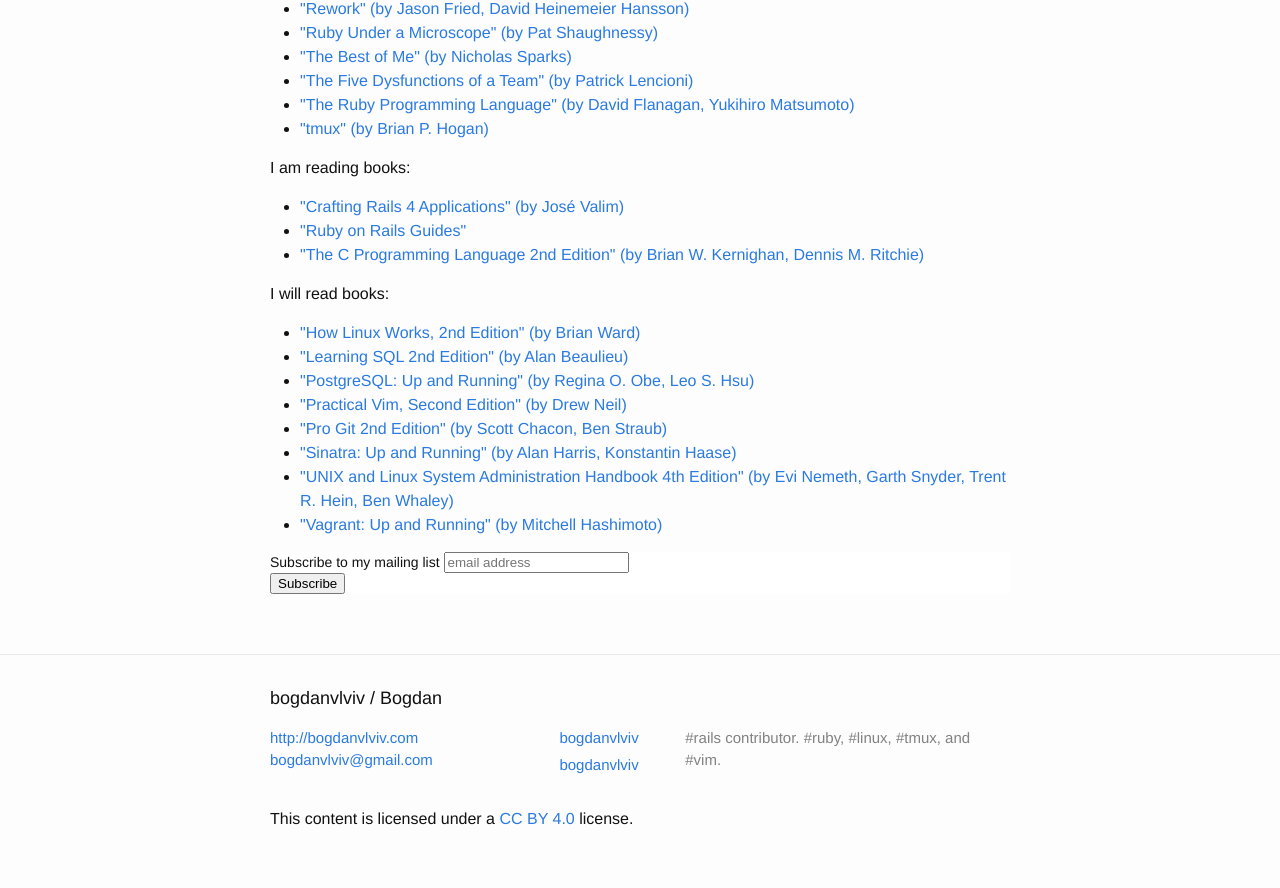
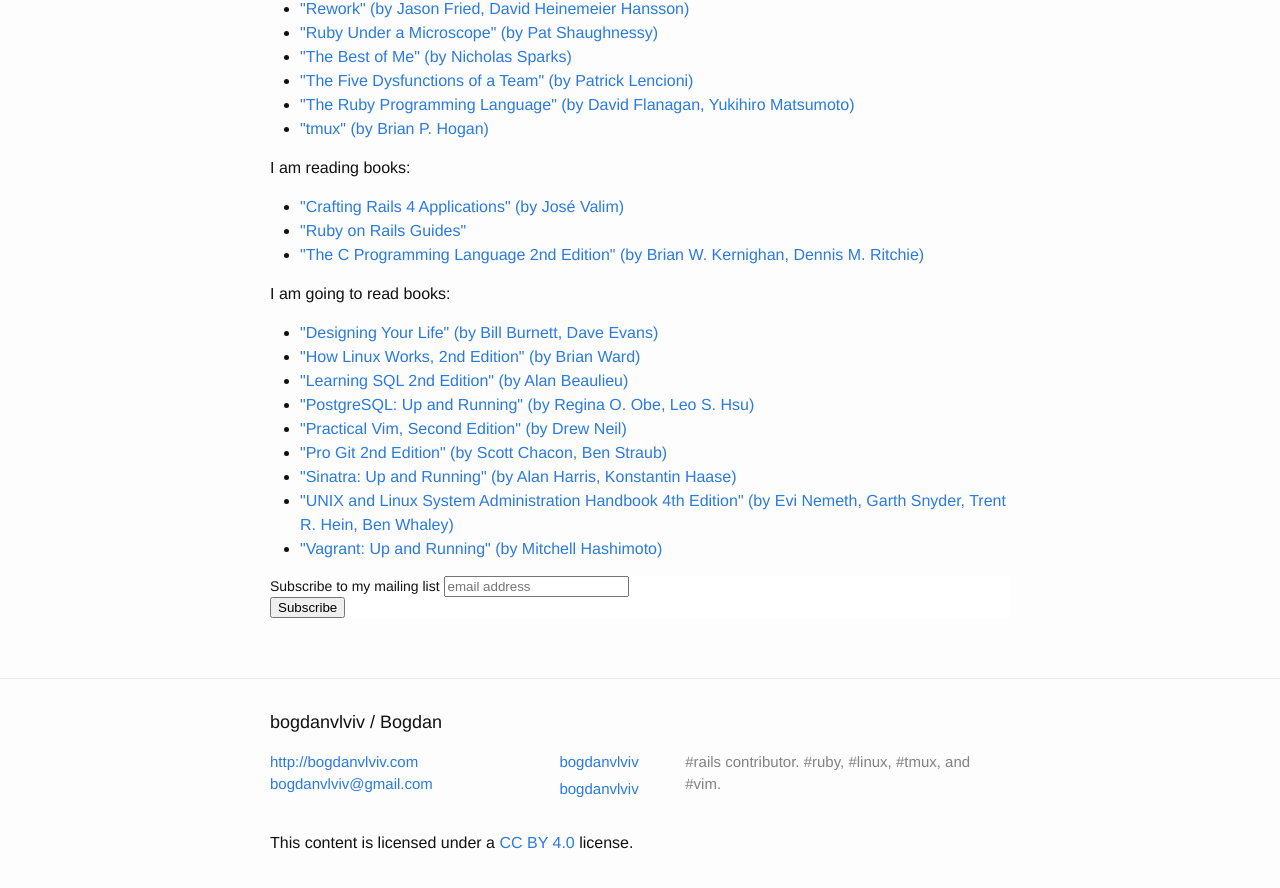
Before and after one commit to crowdpro3/bogdanvlviv.github.io, a Jekyll site: the page built from about.html, in a window 1280 px wide and 900 px high, scrolled down 634 px. Shown: the top 888 px of the window. Built offline with Jekyll 4.4.1, drawn with Linux system fonts in a browser that asks for light colours; comment, search, counter and statistics services are not loaded.

Commit message:
Add book "Designing Your Life" (by Bill Burnett, Dave Evans)

```diff
--- a/about.html
+++ b/about.html
@@ -152,10 +152,16 @@
 </ul>
 
 <p>
-  I will read books:
+  I am going to read books:
 </p>
 
 <ul>
+  <li>
+    <a href="https://designingyour.life/the-book" target="_blank">
+      "Designing Your Life" (by Bill Burnett, Dave Evans)
+    </a>
+  </li>
+
   <li>
     <a href="https://www.nostarch.com/howlinuxworks2" target="_blank">
       "How Linux Works, 2nd Edition" (by Brian Ward)
```
